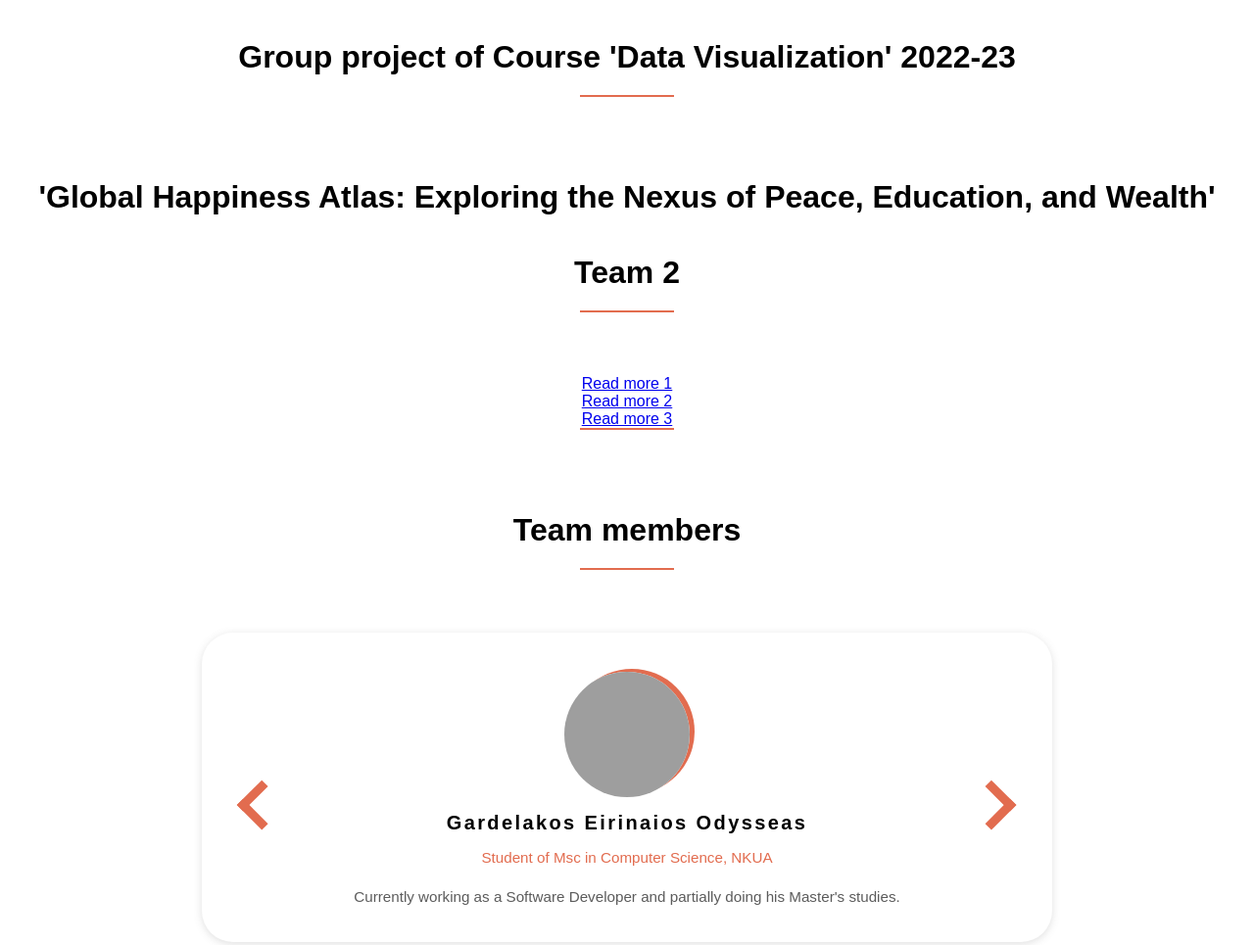
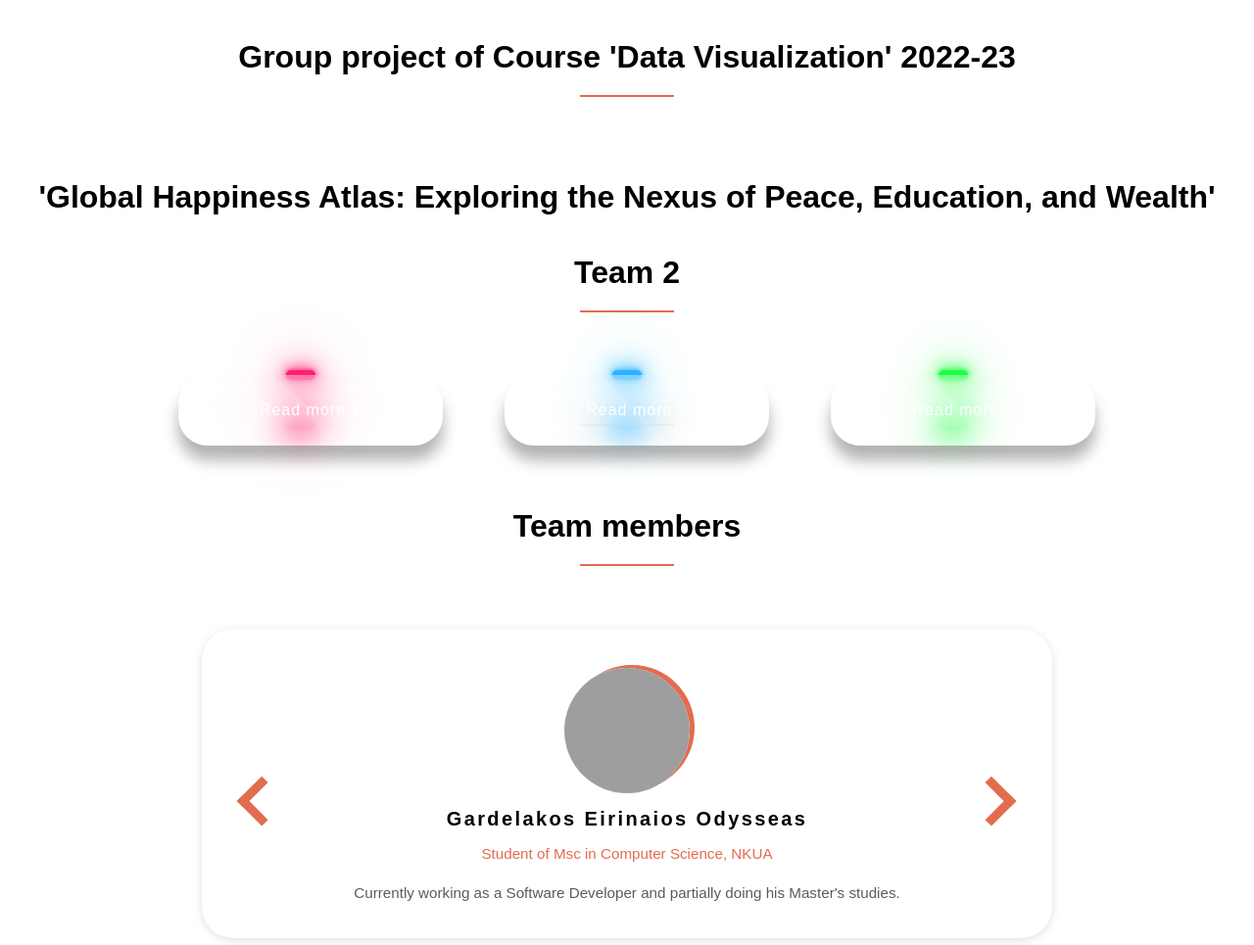
Before and after one commit to EirGar/Group_Project_Team_2, a plain HTML site: page index.html in a window 1280 px wide. Shown: the whole page at 98% size. Drawn offline with Linux system fonts and the light colour scheme; grey boxes are pictures that could not be loaded; a script that the page names is missing.

Commit message:
Update style.css

```diff
--- a/style.css
+++ b/style.css
@@ -125,4 +125,120 @@ body {
          width: 100%;
        }
      }
+.container {
+	width: 1000px;
+	display: flex;
+	flex-wrap: wrap;
+	justify-content: space-around;
+}
+.container .btn {
+	position: relative;
+	top: 0;
+	left: 0;
+	width: 250px;
+	height: 50px;
+	margin: 0;
+	display: flex;
+	justify-content: center;
+	align-items: center;
+}
+.container .btn a {
+	position: absolute;
+	top: 0;
+	left: 0;
+	width: 100%;
+	height: 100%;
+	display: flex;
+	justify-content: center;
+	align-items: center;
+	background: rgba(255, 255, 255, 0.05);
+	box-shadow: 0 15px 15px rgba(0, 0, 0, 0.3);
+	border-bottom: 1px solid rgba(255, 255, 255, 0.1);
+	border-top: 1px solid rgba(255, 255, 255, 0.1);
+	border-radius: 30px;
+	padding: 10px;
+	letter-spacing: 1px;
+	text-decoration: none;
+	overflow: hidden;
+	color: #fff;
+	font-weight: 400px;
+	z-index: 1;
+	transition: 0.5s;
+	backdrop-filter: blur(15px);
+}
+.container .btn:hover a {
+	letter-spacing: 3px;
+}
+.container .btn a::before {
+	content: "";
+	position: absolute;
+	top: 0;
+	left: 0;
+	width: 50%;
+	height: 100%;
+	background: linear-gradient(to left, rgba(255, 255, 255, 0.15), transparent);
+	transform: skewX(45deg) translate(0);
+	transition: 0.5s;
+	filter: blur(0px);
+}
+.container .btn:hover a::before {
+	transform: skewX(45deg) translate(200px);
+}
+.container .btn::before {
+	content: "";
+	position: absolute;
+	left: 50%;
+	transform: translatex(-50%);
+	bottom: -5px;
+	width: 30px;
+	height: 10px;
+	background: #f00;
+	border-radius: 10px;
+	transition: 0.5s;
+	transition-delay: 0.5;
+}
+.container .btn:hover::before /*lightup button*/ {
+	bottom: 0;
+	height: 50%;
+	width: 80%;
+	border-radius: 30px;
+}
+
+.container .btn::after {
+	content: "";
+	position: absolute;
+	left: 50%;
+	transform: translatex(-50%);
+	top: -5px;
+	width: 30px;
+	height: 10px;
+	background: #f00;
+	border-radius: 10px;
+	transition: 0.5s;
+	transition-delay: 0.5;
+}
+.container .btn:hover::after /*lightup button*/ {
+	top: 0;
+	height: 50%;
+	width: 80%;
+	border-radius: 30px;
+}
+.container .btn:nth-child(1)::before, /*chnage 1*/
+.container .btn:nth-child(1)::after {
+	background: #ff1f71;
+	box-shadow: 0 0 5px #ff1f71, 0 0 15px #ff1f71, 0 0 30px #ff1f71,
+		0 0 60px #ff1f71;
+}
+.container .btn:nth-child(2)::before, /* 2*/
+.container .btn:nth-child(2)::after {
+	background: #2db2ff;
+	box-shadow: 0 0 5px #2db2ff, 0 0 15px #2db2ff, 0 0 30px #2db2ff,
+		0 0 60px #2db2ff;
+}
+.container .btn:nth-child(3)::before, /* 3*/
+.container .btn:nth-child(3)::after {
+	background: #1eff45;
+	box-shadow: 0 0 5px #1eff45, 0 0 15px #1eff45, 0 0 30px #1eff45,
+		0 0 60px #1eff45;
+}
 </style>
```
